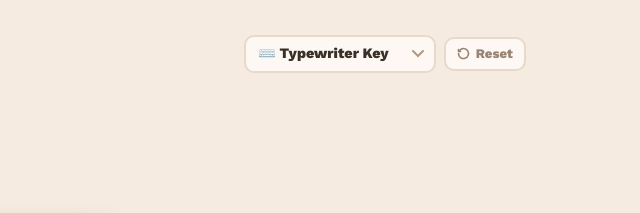
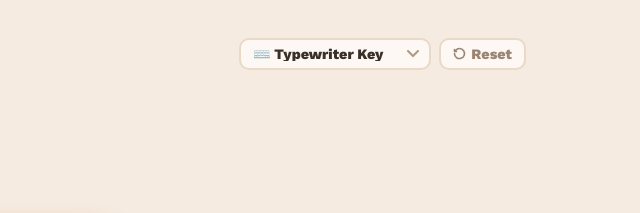
Before and after one commit to nandorocker/bouncygen, a website built with Vite: page index.html in a window 1280 px wide. Shown: the top 213 px of the page, 640-1280 px from the left. Built offline with nearby package versions, Linux system fonts and the light colour scheme.

Commit message:
reset and dropdown same heihgt

```diff
--- a/style.css
+++ b/style.css
@@ -79,6 +79,7 @@ select {
   font-family: 'Work Sans', system-ui, sans-serif;
   font-size: 0.9rem;
   font-weight: 800;
+  line-height: 1;
   color: #3a3028;
   background: #fdf8f3;
   border: 2px solid #e8d9c8;
@@ -95,13 +96,14 @@ select:hover { border-color: #e8913a; }
 
 .reset-btn {
   font-family: 'Work Sans', system-ui, sans-serif;
-  font-size: 0.82rem;
+  font-size: 0.9rem;
   font-weight: 800;
   color: #9a8575;
   background: #fdf8f3;
   border: 2px solid #e8d9c8;
   border-radius: 10px;
-  padding: 0.45rem 0.7rem;
+  padding: 0.45rem 0.75rem;
+  line-height: 1;
   cursor: pointer;
   display: flex;
   align-items: center;
```
